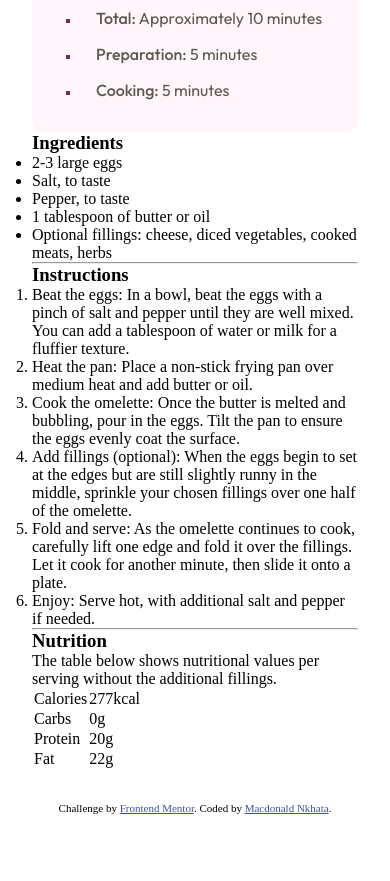
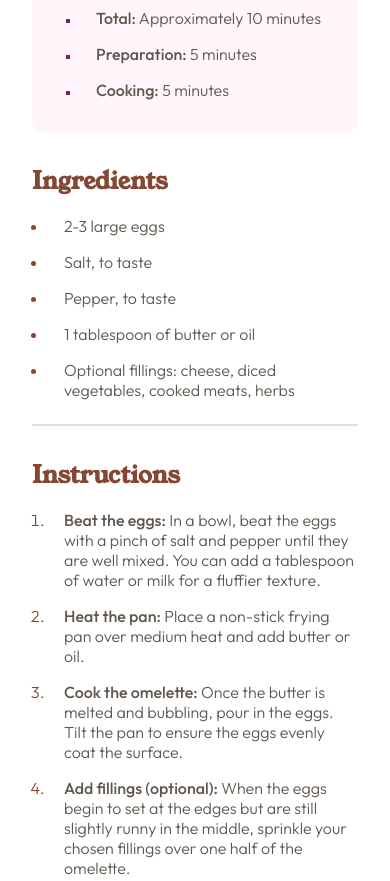
Before and after one commit to MacNkhata/recipe-page, a plain HTML site: page index.html in a window 390 px wide. Shown: the part 520-1401 px from the top of the page. Before the commit the page ends 1334 px from the top, so only its background shows below. Drawn offline with Linux system fonts and the light colour scheme.

Commit message:
finished the mobile design

```diff
--- a/css/styles.css
+++ b/css/styles.css
@@ -81,6 +81,7 @@ main {
   list-style-position: outside;
   font-size: 1rem;
   padding-left: 16px;
+  font-weight: 300;
   display: flex;
   flex-direction: column;
   gap: 16px;
@@ -95,3 +96,75 @@ main {
   font-size: 0.7rem;
   white-space: wrap;
 }
+
+.ingredients,
+.instructions,
+.nutrition {
+  margin-top: 32px;
+}
+
+.ingredients h3,
+.instructions h3,
+.nutrition h3 {
+  font-family: young;
+  font-size: 1.5rem;
+  color: var(--brown-800);
+  margin-bottom: 18px;
+}
+
+.ingredients ul,
+.instructions ol {
+  display: flex;
+  flex-direction: column;
+  gap: 16px;
+  font-family: outfit;
+  color: var(--stone-600);
+  padding-left: 16px;
+  list-style-position: outside;
+  font-weight: 300;
+}
+
+hr {
+  margin: 24px 0;
+  width: 100%;
+  border: 0.5px solid var(--stone-150);
+}
+
+.ingredients li,
+.instructions li {
+  padding-left: 16px;
+}
+
+.ingredients li::marker,
+.instructions li::marker {
+  color: var(--brown-800);
+}
+
+.nutrition p,
+.nutrition table {
+  font-family: outfit;
+  font-weight: 300;
+}
+
+.nutrition table {
+  margin-top: 16px;
+  border-collapse: collapse;
+  width: 100%;
+}
+
+.nutrition table tr td {
+  padding: 8px;
+  font-family: 1rem;
+  font-weight: 300;
+  border-bottom: 1px solid var(--stone-150);
+}
+
+footer {
+  margin: 16px;
+  font-family: outfit;
+}
+
+footer .attribution a {
+  color: var(--brown-800);
+  text-decoration: none;
+}
--- a/index.html
+++ b/index.html
@@ -130,7 +130,7 @@
         Challenge by
         <a href="https://www.frontendmentor.io?ref=challenge" target="_blank"
           >Frontend Mentor</a
-        >. Coded by <a href="#">Macdonald Nkhata</a>.
+        >. Coded by <a href="#" target="_blank">Macdonald Nkhata</a>.
       </div>
     </footer>
   </body>
```
